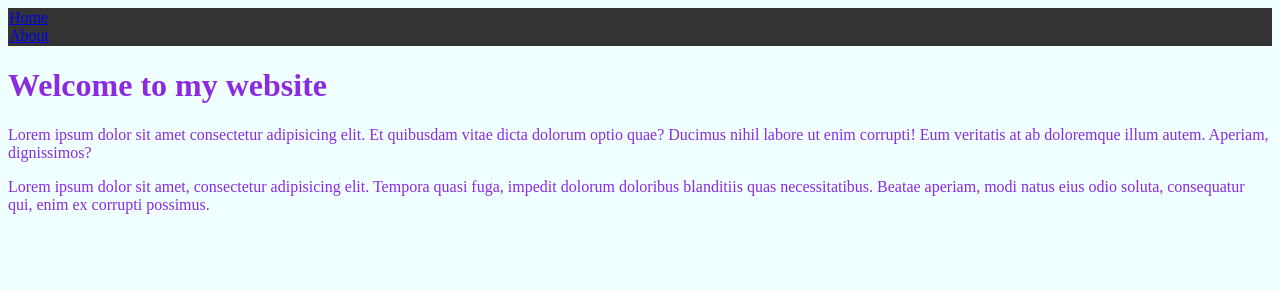
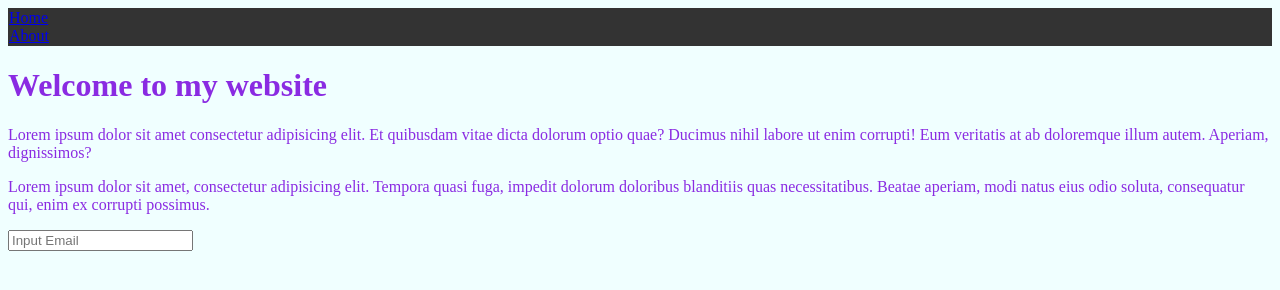
Before and after one commit to DanielMwandiki/website, a plain HTML site: page index.html in a window 1280 px wide. Drawn offline with Linux system fonts and the light colour scheme.

Commit message:
added form

```diff
--- a/index.html
+++ b/index.html
@@ -23,6 +23,10 @@
     <p>Lorem ipsum dolor sit amet, consectetur adipisicing elit. Tempora quasi fuga, impedit dolorum doloribus blanditiis quas necessitatibus. Beatae aperiam, modi natus eius odio soluta, consequatur qui, enim ex corrupti possimus.
 
     </p>
+
+    <form>
+        <input type="email" name="email" placeholder="Input Email">
+    </form>
 </body>
 
 </html>
```
